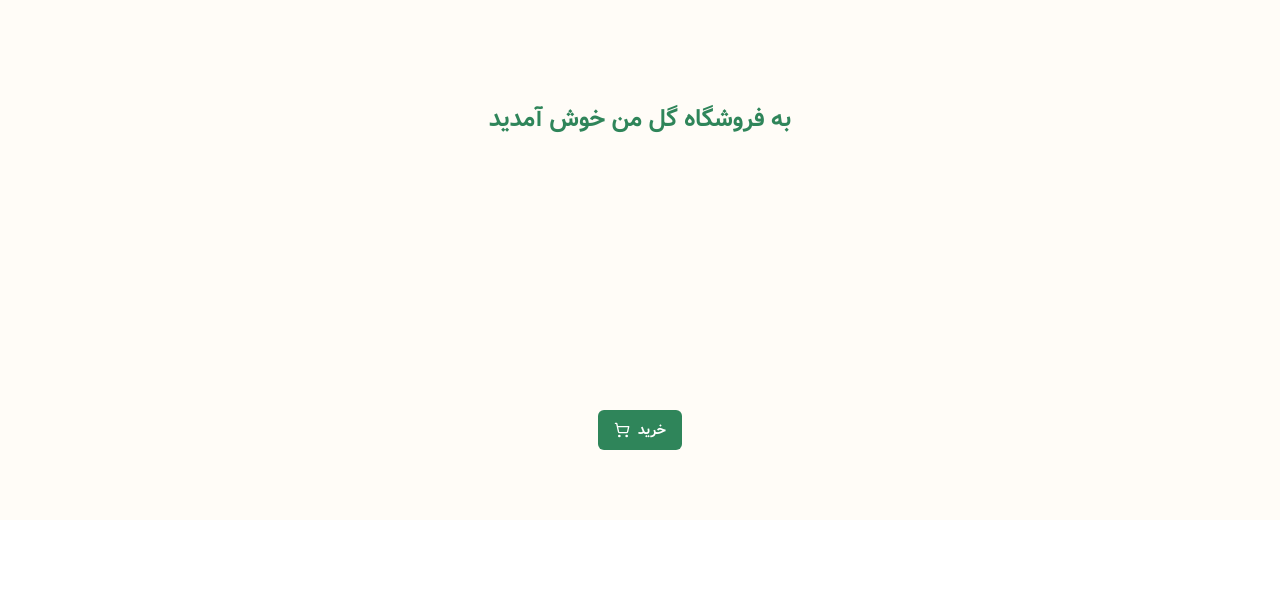
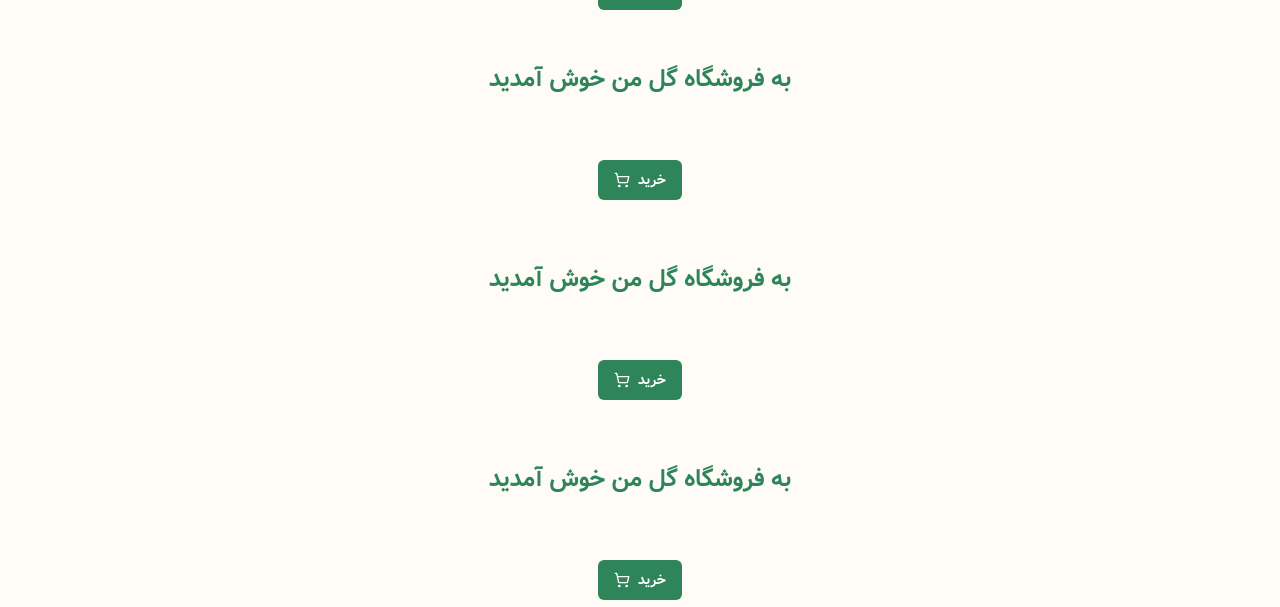
Before and after one commit to frau-azadeh/flower-shop, a Next.js app: page / in a window 1280 px wide. Shown: the part 345-952 px from the top of the page. Before the commit the page ends 865 px from the top, so only its background shows below. Built offline with nearby package versions, Linux system fonts and the light colour scheme.

Commit message:
test scrolltotop

```diff
--- a/src/app/page.tsx
+++ b/src/app/page.tsx
@@ -12,6 +12,27 @@ export default function Home() {
         خرید
         <ShoppingCart className="w-4 h-4" />
       </Button>
+      <h1 className="text-primary font-bold text-2xl">
+        به فروشگاه گل من خوش آمدید
+      </h1>
+      <Button>
+        خرید
+        <ShoppingCart className="w-4 h-4" />
+      </Button>
+      <h1 className="text-primary font-bold text-2xl">
+        به فروشگاه گل من خوش آمدید
+      </h1>
+      <Button>
+        خرید
+        <ShoppingCart className="w-4 h-4" />
+      </Button>
+      <h1 className="text-primary font-bold text-2xl">
+        به فروشگاه گل من خوش آمدید
+      </h1>
+      <Button>
+        خرید
+        <ShoppingCart className="w-4 h-4" />
+      </Button>
     </div>
   );
 }
```
